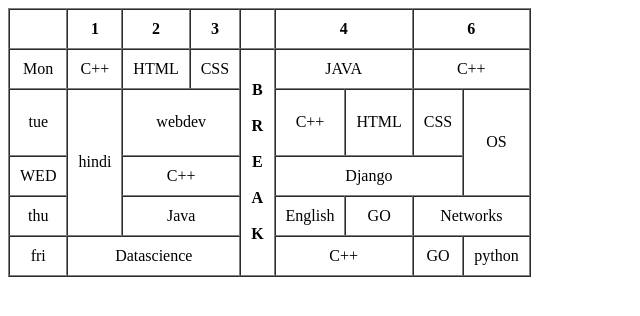
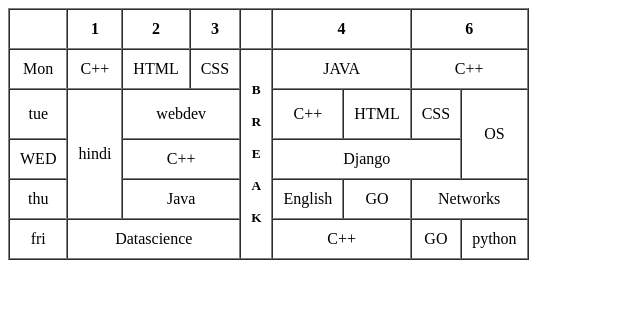
Before and after one commit to sahil1king/Fullstack-development, a plain HTML site: page day1-10june/practice/1.html in a window 1280 px wide. Shown: the whole page, without its empty margins (0-640 px from the left). Drawn offline with Linux system fonts and the light colour scheme.

Commit message:
added h5 for break

```diff
--- a/day1-10june/practice/1.html
+++ b/day1-10june/practice/1.html
@@ -24,7 +24,7 @@
                 <td>C++</td>
                 <td>HTML</td>
                 <td>CSS</td>
-                <td rowspan="5"><h4>B<br><br>R<br><br>E<br><br>A<br><br>K</h4></td>
+                <td rowspan="5"><h5>B<br><br>R<br><br>E<br><br>A<br><br>K</h5></td>
                 <td colspan="2">JAVA</td>
                 <td colspan="2">C++</td>
             </tr>
```
